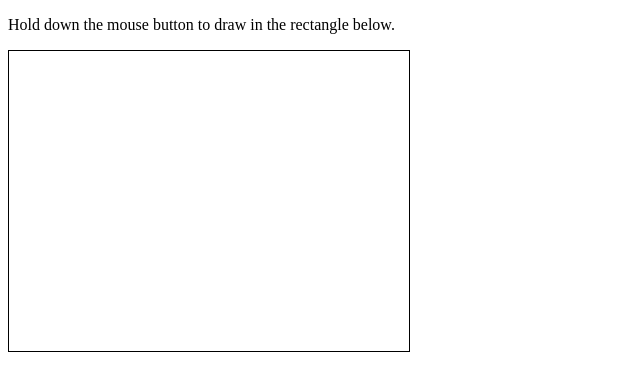
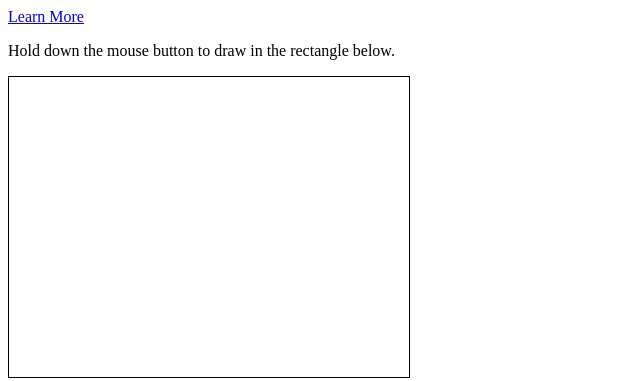
Before and after one commit to faralbrt/drawing, a plain HTML site: page index.html in a window 1280 px wide. Shown: the whole page, without its empty margins (0-640 px from the left). Drawn offline with Linux system fonts and the light colour scheme.

Commit message:
add link

```diff
--- a/index.html
+++ b/index.html
@@ -8,6 +8,7 @@
   </head>
 
     <body>
+      <a href="http://stackoverflow.com/questions/14357083/how-can-users-draw-and-save-images-within-a-website">Learn More</a>
       <p>Hold down the mouse button to draw in the rectangle below.</p>
       <div id="container"><canvas id="imageView" width="400" height="300">
       </canvas></div><script type="text/javascript" src="application.js"></script>
```
